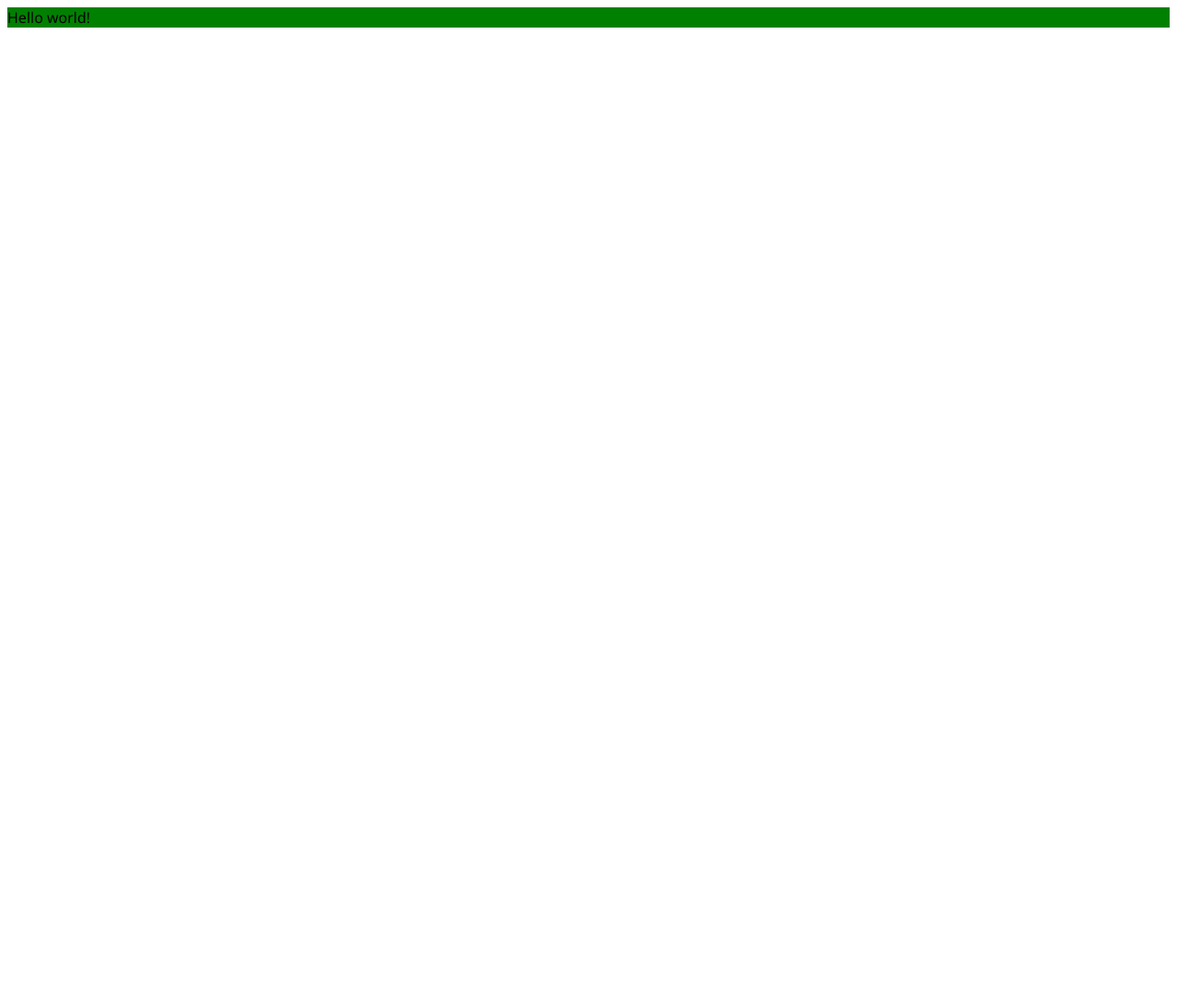
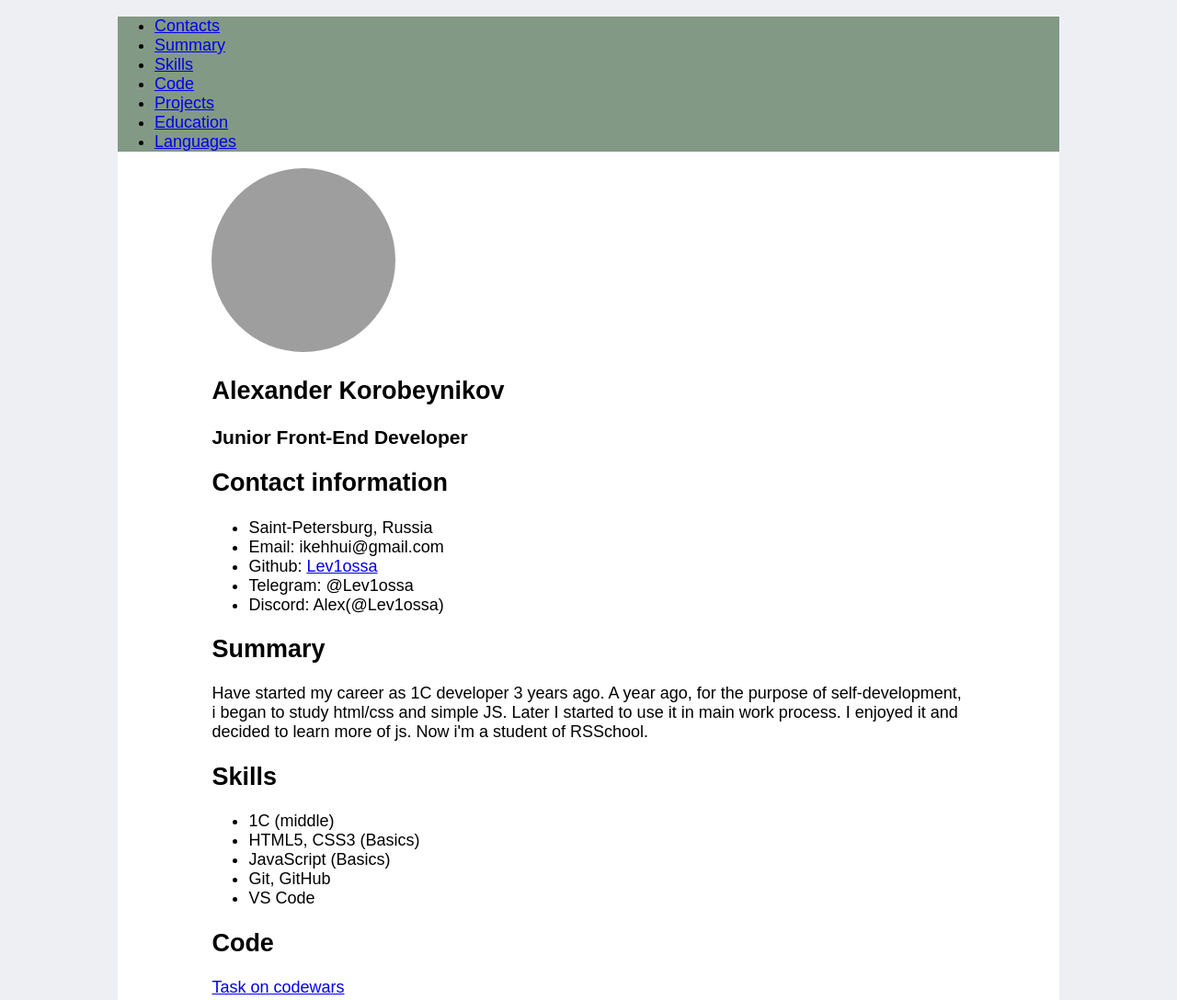
Before and after one commit to Lev1ossa/rsschool-cv, a plain HTML site: page index.html in a window 1280 px wide. Shown: the top 1088 px of the page at 92% size. Before the commit the page ends 800 px from the top, so only its background shows below. Drawn offline with Linux system fonts and the light colour scheme; grey boxes are pictures that could not be loaded.

Commit message:
feat: complete cv3

```diff
--- a/css/style.css
+++ /dev/null
@@ -1,9 +0,0 @@
-body {
-	background-color: #fff;
-  font-family: 'Segoe UI', Tahoma, Geneva, Verdana, sans-serif;
-  font-size: 16px;
-}
-
-div {
-  background-color: green;
-}
--- a/index.html
+++ b/index.html
@@ -5,9 +5,154 @@
     <meta http-equiv="X-UA-Compatible" content="IE=edge">
     <meta name="viewport" content="width=device-width, initial-scale=1.0">
     <title>CV in future</title>
-  <link rel="stylesheet" href="./css/style.css">
+    <link rel="stylesheet" href="./style.css">
+    <link rel="icon" href="./assets/img/favicon.ico">
   </head>
+
   <body>
-  <div>Hello world!</div>
+    <header>
+      <nav>
+        <ul class="nav-list">
+          <li class="nav-item"><a href="#contacts" class="link">Contacts</a></li>
+          <li class="nav-item"><a href="#summary" class="link">Summary</a></li>
+          <li class="nav-item"><a href="#skills" class="link">Skills</a></li>
+          <li class="nav-item"><a href="#code" class="link">Code</a></li>
+          <li class="nav-item"><a href="#projects" class="link">Projects</a></li>
+          <li class="nav-item"><a href="#education" class="link">Education</a></li>
+          <li class="nav-item"><a href="#languages" class="link">Languages</a></li>
+        </ul>
+      </nav>
+    </header>
+
+    <main>
+
+      <section id="profile">
+        <img src="./assets/img/cv.png" alt="my photo" class="photo">
+        <div class="title">
+          <h1>Alexander Korobeynikov</h1>
+          <h3>Junior Front-End Developer</h3>
+        </div>
+      </section>
+
+      <section id="contacts">
+        <h2 class="title">Contact information</h2>
+        <ul class="list">
+          <li class="item">
+            Saint-Petersburg, Russia
+          </li>
+          <li class="item">
+            Email: ikehhui@gmail.com
+          </li>
+          <li class="item">
+            Github: <a href="https://github.com/Lev1ossa" title="github">Lev1ossa</a>
+          </li>
+          <li class="item">
+            Telegram: @Lev1ossa
+          </li>
+          <li class="item">
+            Discord: Alex(@Lev1ossa)
+          </li>
+        </ul>
+      </section>
+      <section id="summary">
+        <h2 class="title">Summary</h2>
+        <p>
+          Have started my career as 1C developer 3 years ago. A year ago, for the purpose of self-development, i began to study html/css and simple JS.
+          Later I started to use it in main work process.
+          I enjoyed it and decided to learn more of js.
+          Now i'm a student of RSSchool.
+        </p>
+      </section>
+      <section id="skills">
+        <h2 class="title">Skills</h2>
+        <ul class="list">
+          <li class="item">
+            1C (middle)
+          </li>
+          <li class="item">
+            HTML5, CSS3 (Basics)
+          </li>
+          <li class="item">
+            JavaScript (Basics)
+          </li>
+          <li class="item">
+            Git, GitHub
+          </li>
+          <li class="item">
+            VS Code
+          </li>
+        </ul>
+      </section>
+      <section id="code">
+        <h2 class="title">Code</h2>
+        <p><a href="https://www.codewars.com/kata/54b72c16cd7f5154e9000457">Task on codewars</a></p>
+        <pre>
+          <code>
+  var decodeBits = function(bits){
+    if(bits[0] == 0 && bits[bits.length - 1] == 0){
+      bits = bits.slice(1,-1);
+    }
+    const arr = bits.match(/0+|1+/g);
+    let unitLong = [...arr].sort((a,b) => a.length - b.length)[0].length;
+    let morseCode = arr.map(item => {
+      if(item[0] == 0){
+        if(item.length == unitLong * 7){
+          return '  ';
+        } else if(item.length == unitLong * 3){
+          return ' ';
+        } else {
+          return '';
+        }
+      } else {
+        if(item.length > unitLong){
+          return '-';
+        } else {
+          return '.';
+        }
+      }
+    }).join('');
+    return morseCode;
+  }
+
+  var decodeMorse = function(morseCode){
+      return morseCode.split(' ').map((item) => item ? MORSE_CODE[item] : ' ').join('').trim();
+  }
+        </code>
+      </pre>
+      </section>
+      <section id="projects">
+        <h2 class="title">Projects</h2>
+        <ul class="list">
+          <li class="item">
+            <a href="https://github.com/Lev1ossa/rsschool-cv/">My CV</a>
+          </li>
+        </ul>
+      </section>
+      <section id="education">
+        <h2 class="title">Education</h2>
+        <p>self-studying (freecodecamp.org, learn.javascript.ru)</p>
+      </section>
+      <section id="languages">
+        <h2 class="title">Languages</h2>
+        <ul class="list">
+          <li class="item">
+            Russian - native
+          </li>
+          <li class="item">
+            English - pre-intermediate
+          </li>
+        </ul>
+      </section>
+  </main>
+
+  <footer>
+    <div>
+      © 2022
+      <a href="https://github.com/Lev1ossa" class="link">Lev1ossa</a>
+    </br>
+      <a href="https://rs.school/js/" class="link"><img src="https://rs.school/images/rs_school_js.svg" class="link-img"></img></a>
+    </div>
+
+  </footer>
 </body>
 </html>
--- /dev/null
+++ b/style.css
@@ -0,0 +1,38 @@
+html {
+  background-color: #edeff2;
+}
+
+body {
+  font-family: sans-serif;
+  font-size: 18px;
+  margin-top: 0;
+  margin-bottom: 0;
+  margin-left: 10%;
+  margin-right: 10%;
+  background-color: #ffffff;
+
+}
+
+header, footer {
+  padding-top: 0;
+  margin-top: 0;
+  margin-bottom: 0;
+  background-color: #829985;
+}
+
+section {
+  margin-left: 10%;
+  margin-right: 10%;
+}
+
+.link-img {
+  width: 100px;
+  height: 50px;
+}
+
+.photo {
+  width: 200px;
+  height: 200px;
+  object-fit: cover;
+  border-radius: 50%;
+}
```
Also changed, not shown: assets/img/favicon.ico (added), 1 other file. Lines whose indentation alone changed are shown as unchanged.
